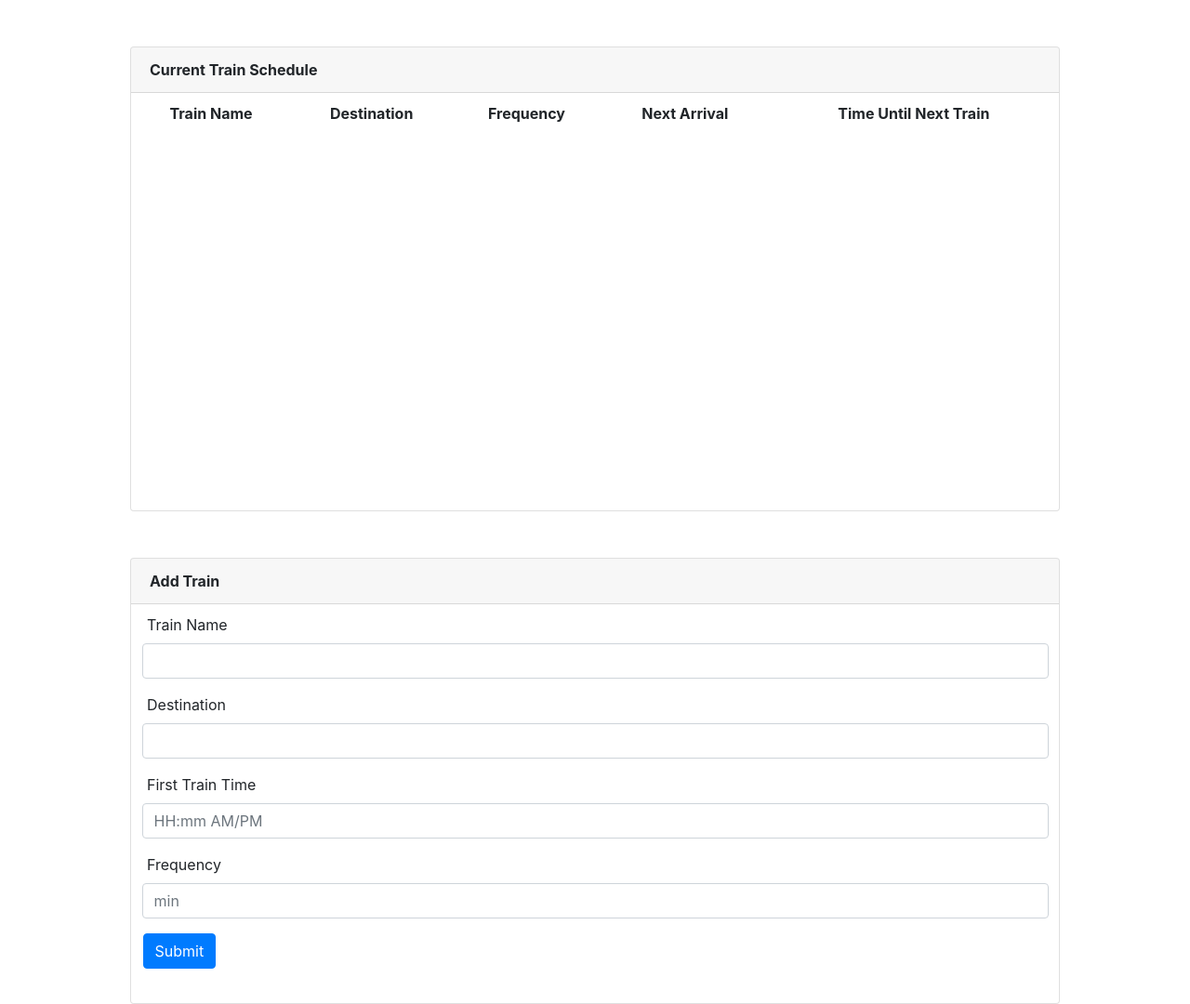
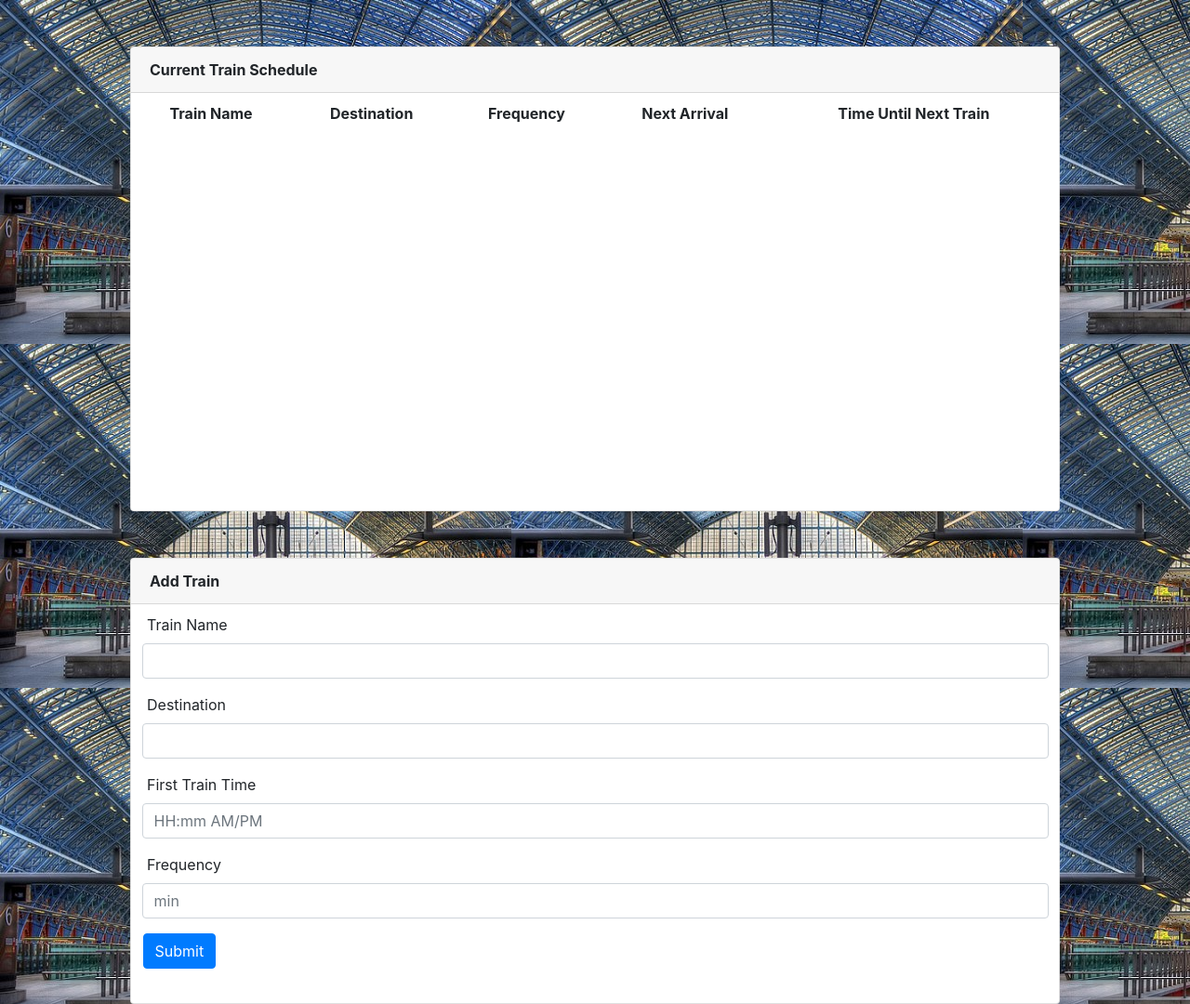
Before and after one commit to minori-fh/train-scheduler, a plain HTML site: page index.html in a window 1280 px wide. Shown: the whole page at 93% size. Drawn offline with nearby package versions, Linux system fonts and the light colour scheme; no server answers.

Commit message:
change train image and add in background

```diff
--- a/assets/css/style.css
+++ b/assets/css/style.css
@@ -1,3 +1,7 @@
+body {
+    background-image: url("../images/train.jpg");
+}
+
 #main-page {
     width: 100vw;
     height: 100vh;
```
Also changed, not shown: assets/images/train.jpg (added).
